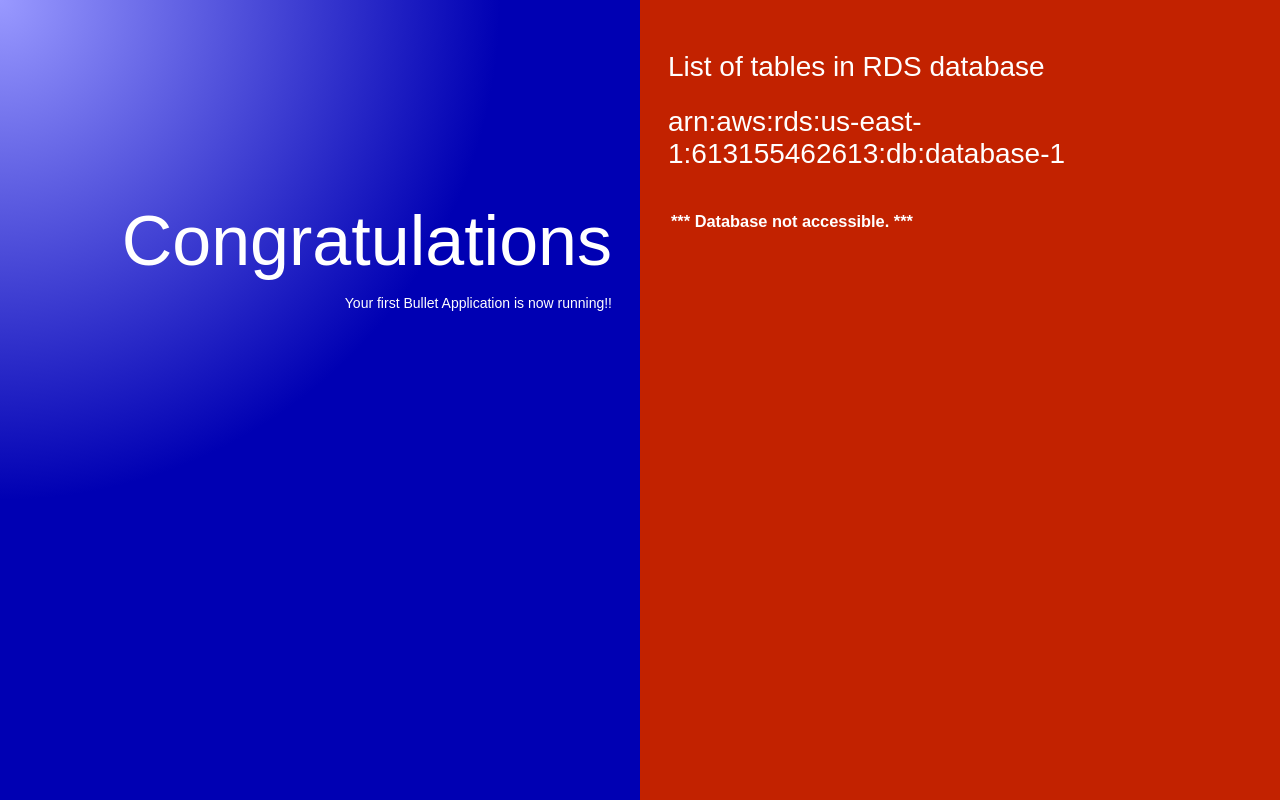
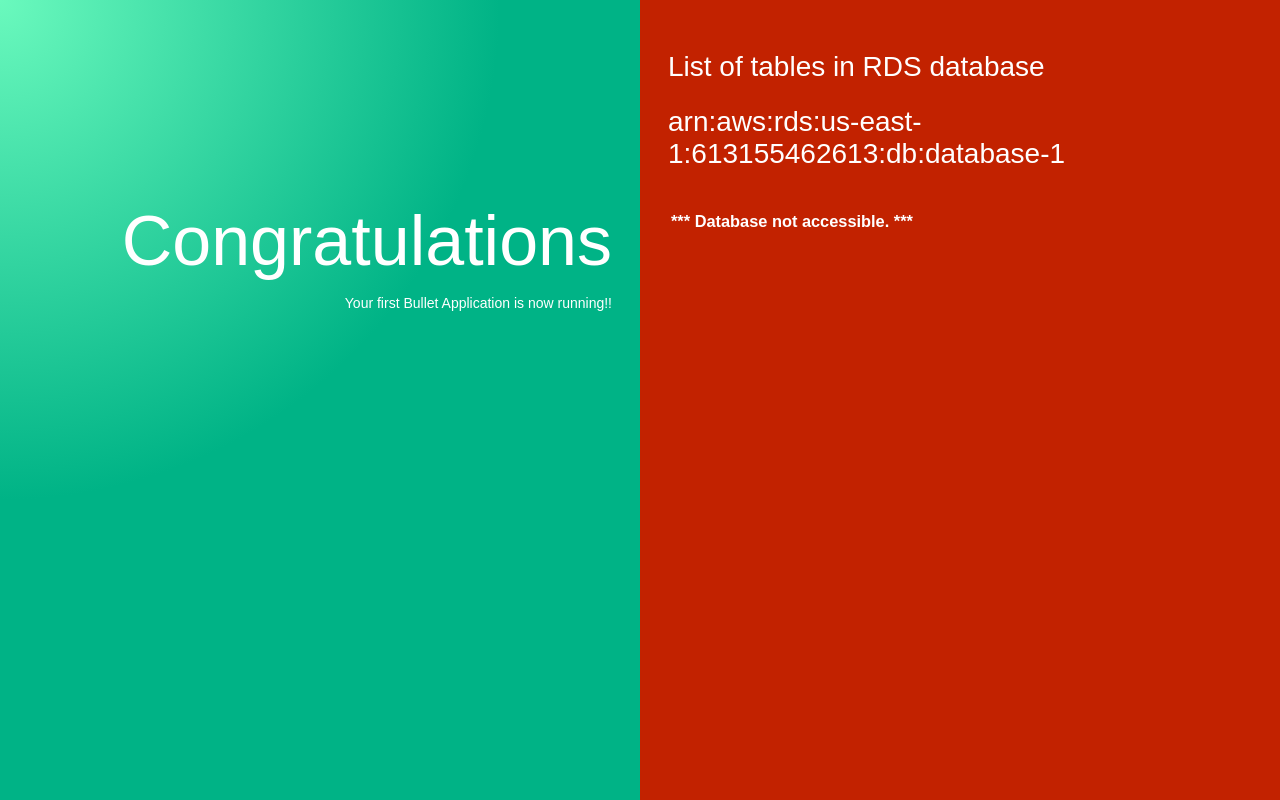
Before and after one commit to TestShared-demo/BeanstalkPythonSampleApp, a Flask app: page / in a window 1280 px wide. Run offline with Flask 2, Linux system fonts and the light colour scheme.

Commit message:
Revert "Background color change."
This reverts commit 2091661c152894262e9b491353a942aa4d5327c7.

```diff
--- a/templates/index.html
+++ b/templates/index.html
@@ -47,8 +47,8 @@
     text-align: right;
     padding-top: 11em;
     background-color: #1BA86D;
-    background-image: -moz-radial-gradient(left top, circle, #9999FF 0%, #0000B3 60%);
-    background-image: -webkit-gradient(radial, 0 0, 1, 0 0, 500, from(#9999FF), to(#0000B3));
+    background-image: -moz-radial-gradient(left top, circle, #6AF9BD 0%, #00B386 60%);
+    background-image: -webkit-gradient(radial, 0 0, 1, 0 0, 500, from(#6AF9BD), to(#00B386));
   }
   .textColumn p {
     width: 75%;
```
